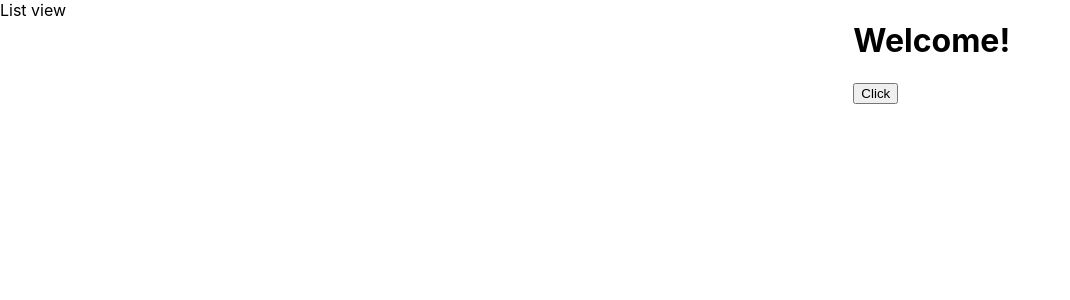
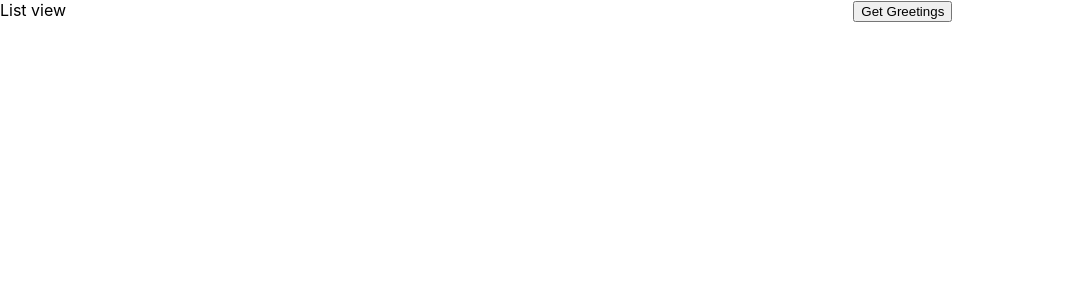
Before and after one commit to santhosh-natarajan/product, a React (Create React App) app: page / in a window 1280 px wide. Shown: the top 300 px of the page, without its empty margins (0-1070 px from the left). Built offline with nearby package versions, Linux system fonts and the light colour scheme.

Commit message:
Parent and child component updated

```diff
--- a/src/App.js
+++ b/src/App.js
@@ -5,6 +5,7 @@ import { } from "@mui/material/Grid";
 import Message from "./Components/Messgae";
 import Counter from "./Components/Counter";
 import EventBinding from "./Components/EventBinding";
+import Parent from "./Components/Parent";
 
 function App() {
   return (
@@ -17,7 +18,8 @@ function App() {
       <Grid xs={4}>
         {/* <Message/> */}
         {/* <Counter/> */}
-        <EventBinding/>
+        {/* <EventBinding/> */}
+        <Parent />
       </Grid>
     </Grid>
   );
--- /dev/null
+++ b/src/Components/Child.js
@@ -0,0 +1,17 @@
+import { Component } from 'react';
+
+class Child extends Component {
+    constructor() {
+        super()
+    }
+
+    render() {
+        return (
+            <div>
+                <button onClick={this.props.greetHandler}>Get Greetings</button>
+            </div>
+        )
+    }
+}
+
+export default Child;
--- /dev/null
+++ b/src/Components/Parent.js
@@ -0,0 +1,26 @@
+import Child from "./Child";
+
+const { Component } = require("react")
+
+class Parent extends Component {
+    constructor() {
+        super();
+        this.state = {
+            message: "Welcome!"
+        }
+        this.greetPerson = this.greetPerson.bind(this)
+    }
+
+    greetPerson() {
+        return alert(`${this.state.message} All!`);
+    }
+    render() {
+        return (
+            <div>
+                <Child greetHandler={this.greetPerson}> </Child>
+            </div>
+        )
+    }
+}
+
+export default Parent;
```
